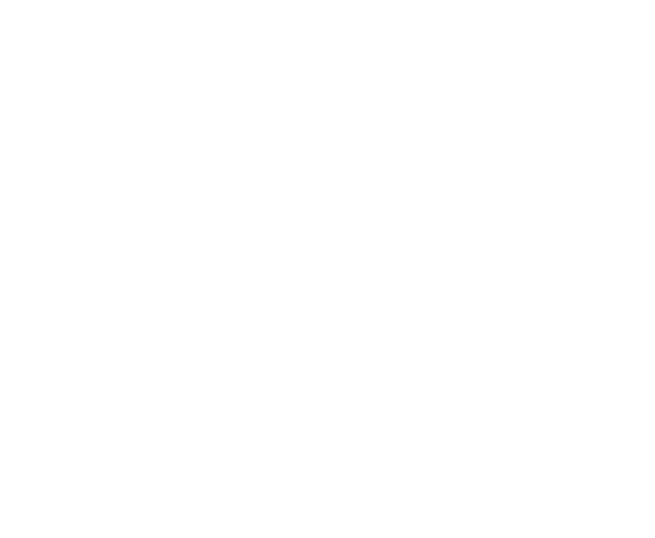
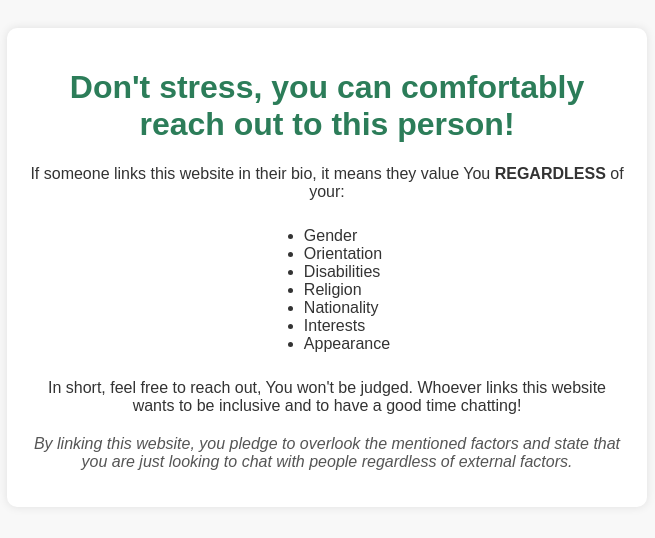
Before and after one commit to dont-stress/dont-stress.github.io, a plain HTML site: page index.html in a window 1280 px wide. Shown: the whole page, without its empty margins (313-968 px from the left). Drawn offline with Linux system fonts and the light colour scheme.

Commit message:
Update index.html

```diff
--- a/index.html
+++ b/index.html
@@ -1 +1,55 @@
-<body></body>
+<!DOCTYPE html>
+<html lang="en">
+<head>
+    <meta charset="UTF-8">
+    <meta name="viewport" content="width=device-width, initial-scale=1.0">
+    <title>Say Hello</title>
+    <style>
+        body {
+            font-family: Arial, sans-serif;
+            background-color: #f8f8f8;
+            color: #333;
+            text-align: center;
+            padding: 20px;
+        }
+        .container {
+            max-width: 600px;
+            margin: auto;
+            background: white;
+            padding: 20px;
+            border-radius: 10px;
+            box-shadow: 0 0 10px rgba(0, 0, 0, 0.1);
+        }
+        h1 {
+            color: #2c7d59;
+        }
+        ul {
+            text-align: left;
+            display: inline-block;
+            margin: 10px 0;
+        }
+        .pledge {
+            font-style: italic;
+            margin-top: 20px;
+            color: #555;
+        }
+    </style>
+</head>
+<body>
+    <div class="container">
+        <h1>Don't stress, you can comfortably reach out to this person!</h1>
+        <p>If someone links this website in their bio, it means they value You <strong>REGARDLESS</strong> of your:</p>
+        <ul>
+            <li>Gender</li>
+            <li>Orientation</li>
+            <li>Disabilities</li>
+            <li>Religion</li>
+            <li>Nationality</li>
+            <li>Interests</li>
+            <li>Appearance</li>
+        </ul>
+        <p>In short, feel free to reach out, You won't be judged. Whoever links this website wants to be inclusive and to have a good time chatting!</p>
+        <p class="pledge">By linking this website, you pledge to overlook the mentioned factors and state that you are just looking to chat with people regardless of external factors.</p>
+    </div>
+</body>
+</html>
```
